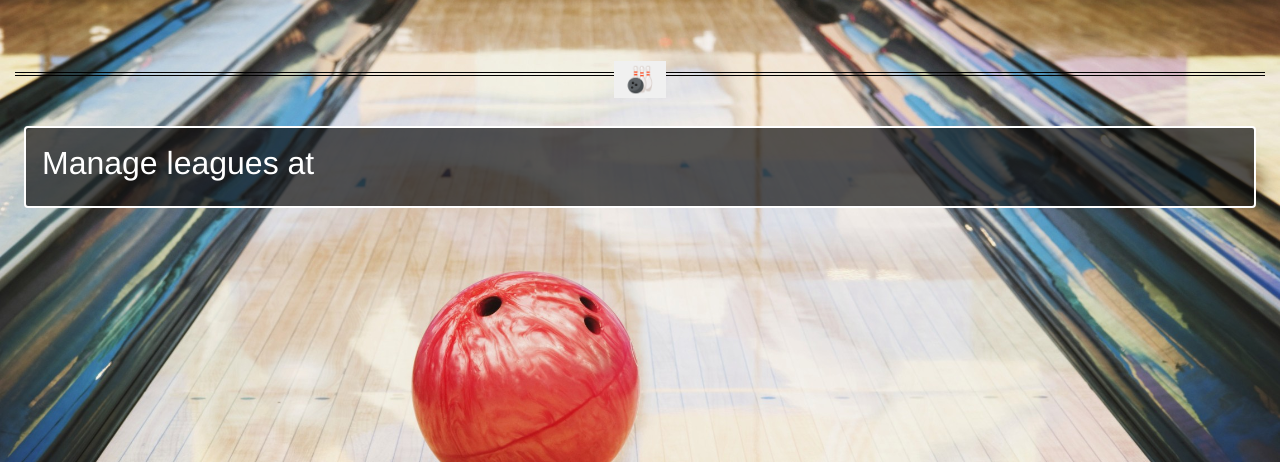
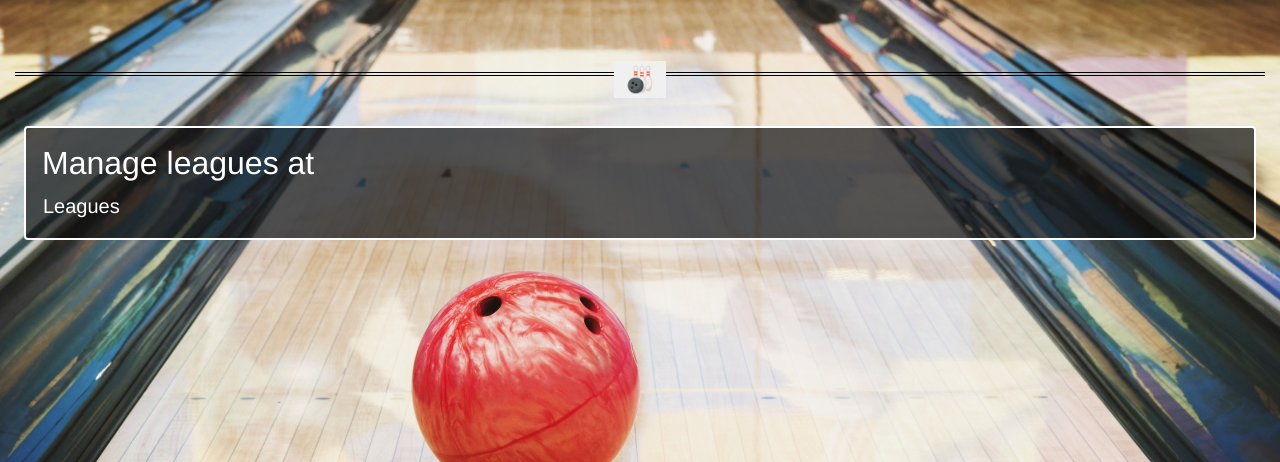
Before and after one commit to cjtrombley/KPTracker, a Django app: template kptracker_serv/templates/kpbt/centers/manage/manage_leagues.html in a window 1280 px wide. Shown: the part 191-653 px from the top of the page. Run offline with Django 3.2, Linux system fonts and the light colour scheme; the template is opened without the code that fills it, so the values that code supplies are empty; some libraries are stand-ins or nearby versions.

Commit message:
Font tweak, url update

```diff
--- a/kptracker_serv/templates/kpbt/centers/manage/manage_leagues.html
+++ b/kptracker_serv/templates/kpbt/centers/manage/manage_leagues.html
@@ -7,12 +7,18 @@
 <h2> Manage leagues at {{ center.name }} </h2>
 
 <table>
-
+    <thead>
+    <tr>
+        <td>Leagues</td>
+    </tr>
+    </thead>
+    <tbody>
     {% for league in leagues %}
     <tr>
     <td> {{ league.name }}</td><td><a href="{% url 'manage-league' center.name league.name %}"> Manage</a></td><td><a href="{% url 'delete-center-league' center.name league.name %}">Delete</a></td>
     </tr>
     {% endfor %}
+    </tbody>
 </table>
 </div>
 {% endblock %}
--- a/kptracker_serv/templates/kpbt/games/view_scores_by_week.html
+++ b/kptracker_serv/templates/kpbt/games/view_scores_by_week.html
@@ -1,7 +1,7 @@
 {% extends 'index.html' %}
 
 {% block page_content %}
-
+<div class="text-white">
 <h2> Scores for week {{ week_number }} </h2>
 
 <table>
@@ -24,4 +24,5 @@
         {% endfor %}
     {% endfor %}
 </table>
+</div>
 {% endblock %}
--- a/kptracker_serv/templates/kpbt/leagues/manage/manage_league.html
+++ b/kptracker_serv/templates/kpbt/leagues/manage/manage_league.html
@@ -5,6 +5,7 @@
 <h1> {{ league.name }} Management</h1>
 
 <ol>
+    <li><a href="{% url 'league-view-weekly-tasks' league.bowling_center.name league.name %}">Weekly League Tasks</a></li>
     <li><a href="{% url 'update-league' league.bowling_center.name league.name %}"> Update League</a></li>
     <li><a href="{% url 'update-league-secretary' league.bowling_center.name league.name %}"> Manage League Secretary</a> </li>
     <li><a href="{% url 'move-league' league.bowling_center.name league.name %}"> Move League to new Bowling Center</a></li>
```
